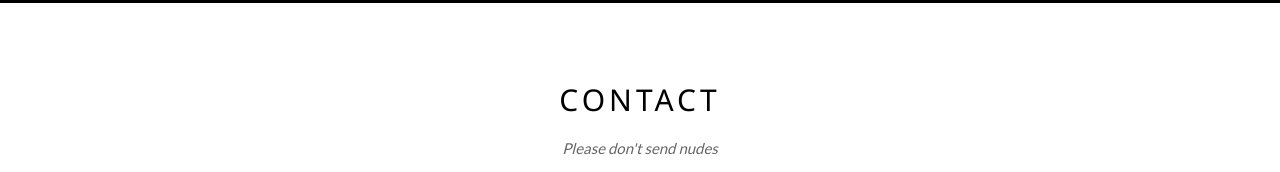
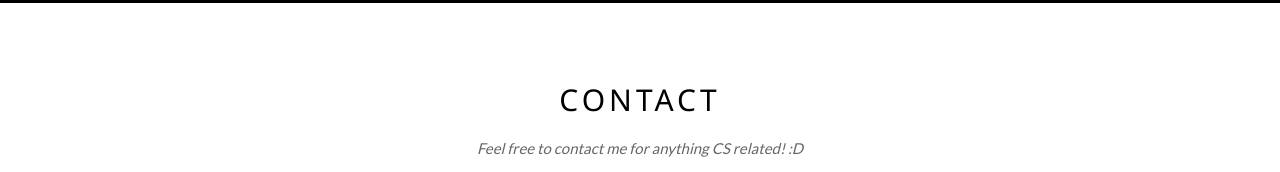
Before and after one commit to Miguel619/cs-sfsu, a website: page secret/public/index.html in a window 1280 px wide. Shown: the part 1500-1672 px from the top of the page. Drawn offline with nearby package versions, Linux system fonts and the light colour scheme.

Commit message:
changed nudes

```diff
--- a/secret/public/index.html
+++ b/secret/public/index.html
@@ -145,7 +145,7 @@ body {font-family: "Lato", sans-serif}
   <!-- The Contact Section -->
   <div class="w3-container w3-content w3-padding-64" style="max-width:800px" id="contact">
     <h2 class="w3-wide w3-center">CONTACT</h2>
-    <p class="w3-opacity w3-center"><i>Please don't send nudes</i></p>
+    <p class="w3-opacity w3-center"><i>Feel free to contact me for anything CS related! :D</i></p>
     <div class="w3-row w3-padding-32">
       <div class="w3-center w3-large w3-margin-bottom">
         <i class="fa fa-map-marker" style="width:30px"></i> San Francisco State University<br>
```
